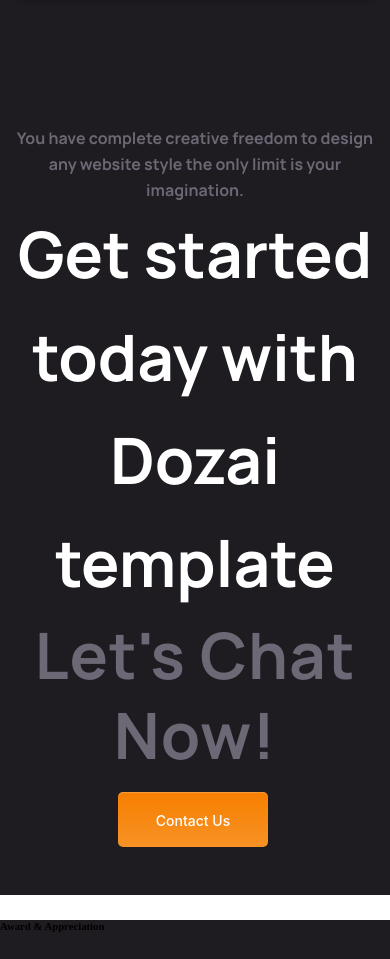
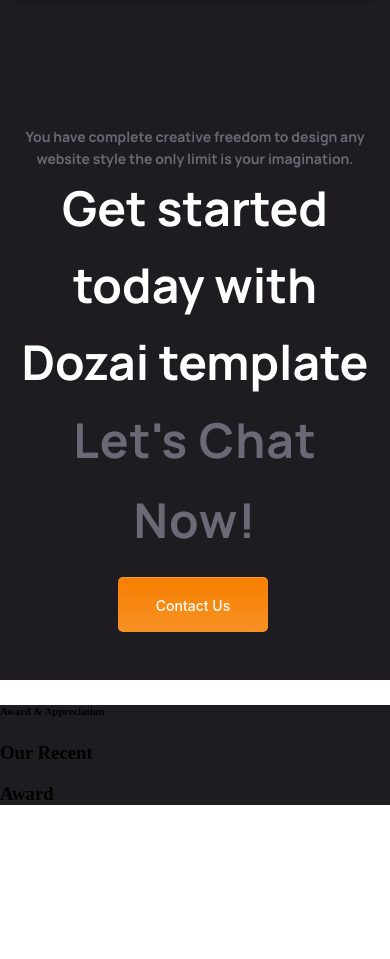
Before and after one commit to MRNickdown01/animation_Project, a React (Create React App) app: page / in a window 390 px wide. Shown: the part 6320-7279 px from the top of the page. After the commit the page ends 7144 px from the top, so only its background shows below. Built offline with nearby package versions, Linux system fonts and the light colour scheme.

Commit message:
contact page responsive

```diff
--- a/src/Pages/ContactUs/index.css
+++ b/src/Pages/ContactUs/index.css
@@ -68,4 +68,13 @@
     line-height: 55px;
     width: 150px;
   }
+  @media screen and (max-width: 720px) {
+    .text_center_div > h2,
+    .text_center_div > h1 {
+      font-size: 3rem;
+    }
+    .text_center_div > h6 {
+      font-size: 14px;
+    }
+  }
 }
```
